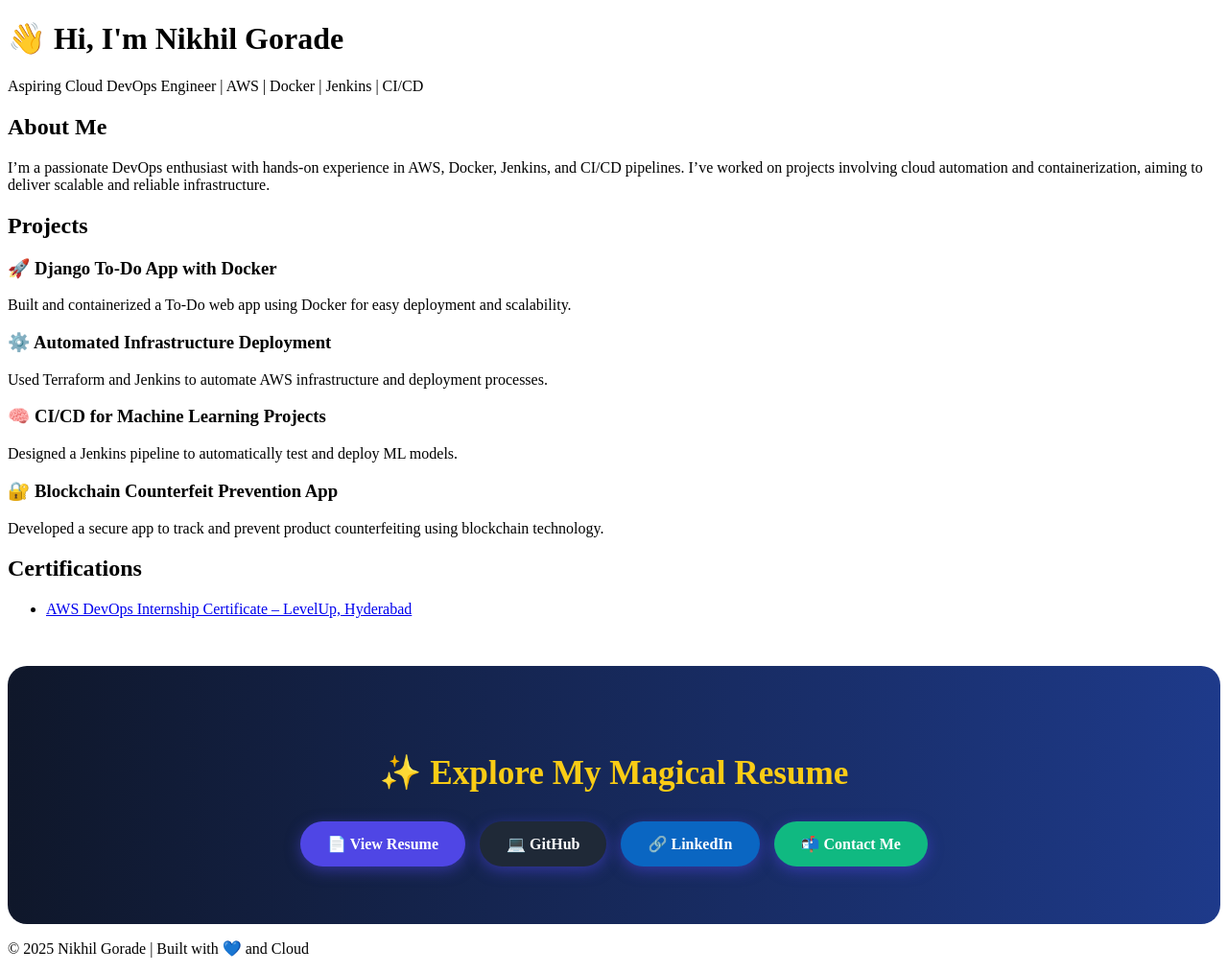
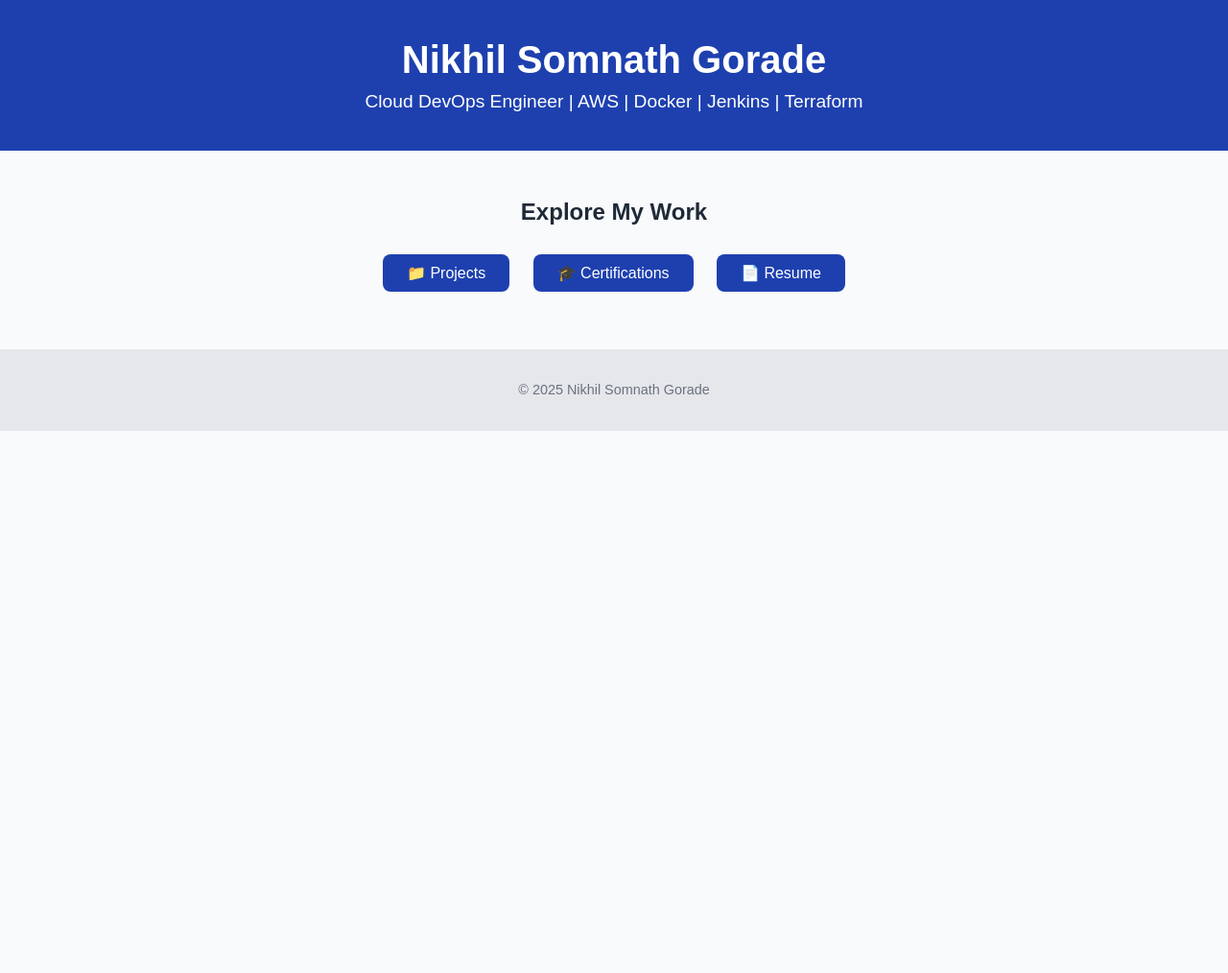
Before and after one commit to niks1212/s3-github-cicd, a plain HTML site: page index.html in a window 1280 px wide. Shown: the whole page at 96% size. After the commit the page ends 800 px from the top, so only its background shows below. Drawn offline with Linux system fonts and the light colour scheme.

Commit message:
portfolio

```diff
--- a/index.html
+++ b/index.html
@@ -1,77 +1,62 @@
 <!DOCTYPE html>
 <html lang="en">
+
 <head>
-  <meta charset="UTF-8" />
-  <meta name="viewport" content="width=device-width, initial-scale=1.0"/>
-  <title>Nikhil Gorade | DevOps Portfolio</title>
-  <link rel="stylesheet" href="style.css"/>
+  <meta charset="UTF-8">
+  <meta name="viewport" content="width=device-width, initial-scale=1.0">
+  <title>Nikhil's Portfolio</title>
+  <link rel="stylesheet" href="style.css">
 </head>
+
 <body>
-
-  <!-- Hero Section -->
-  <header class="hero">
-    <h1>👋 Hi, I'm <span class="highlight">Nikhil Gorade</span></h1>
-    <p>Aspiring Cloud DevOps Engineer | AWS | Docker | Jenkins | CI/CD</p>
+  <header>
+    <h1>Nikhil Somnath Gorade</h1>
+    <p>Cloud DevOps Engineer | AWS | Docker | Jenkins | Terraform</p>
   </header>
 
-  <!-- About Me -->
-  <section class="about">
-    <h2>About Me</h2>
-    <p>
-      I’m a passionate DevOps enthusiast with hands-on experience in AWS, Docker, Jenkins, and CI/CD pipelines.
-      I’ve worked on projects involving cloud automation and containerization, aiming to deliver scalable and reliable infrastructure.
-    </p>
-  </section>
-
-  <!-- Projects -->
-  <section class="projects">
-    <h2>Projects</h2>
-    <div class="project-list">
-      <div class="project">
-        <h3>🚀 Django To-Do App with Docker</h3>
-        <p>Built and containerized a To-Do web app using Docker for easy deployment and scalability.</p>
-      </div>
-      <div class="project">
-        <h3>⚙️ Automated Infrastructure Deployment</h3>
-        <p>Used Terraform and Jenkins to automate AWS infrastructure and deployment processes.</p>
-      </div>
-      <div class="project">
-        <h3>🧠 CI/CD for Machine Learning Projects</h3>
-        <p>Designed a Jenkins pipeline to automatically test and deploy ML models.</p>
-      </div>
-      <div class="project">
-        <h3>🔐 Blockchain Counterfeit Prevention App</h3>
-        <p>Developed a secure app to track and prevent product counterfeiting using blockchain technology.</p>
-      </div>
+  <section class="section-buttons">
+    <h2>Explore My Work</h2>
+    <div class="buttons">
+      <button onclick="showSection('projects')">📁 Projects</button>
+      <button onclick="showSection('certifications')">🎓 Certifications</button>
+      <button onclick="showSection('resume')">📄 Resume</button>
     </div>
   </section>
 
-  <!-- Certifications -->
-  <section class="certifications">
-    <h2>Certifications</h2>
+  <section id="projects" class="hidden-section">
+    <h3>Projects</h3>
     <ul>
-      <li>
-        <a href="https://drive.google.com/file/d/1_m4snR0NdwjN7OovwU8IjAuh_ZM4CgGe/view?usp=sharing" target="_blank">
-          AWS DevOps Internship Certificate – LevelUp, Hyderabad
-        </a>
-      </li>
+      <li>Django To-Do App with Docker</li>
+      <li>Automated Infrastructure Deployment with Terraform & Jenkins</li>
+      <li>CI/CD Pipeline for Machine Learning Projects</li>
+      <li>Blockchain-Based Counterfeit Prevention Application</li>
+      <li>Two-Digit Object Counter using 7-Segment Display</li>
     </ul>
   </section>
 
-  <!-- Magical Resume -->
-  <section class="resume-cta">
-    <h2>✨ Explore My Magical Resume</h2>
-    <div class="buttons">
-      <a href="your-resume-link.pdf" class="btn resume" target="_blank">📄 View Resume</a>
-      <a href="https://github.com/niks1212" class="btn github" target="_blank">💻 GitHub</a>
-      <a href="https://www.linkedin.com/in/nikhil-gorade-74b015216/" class="btn linkedin" target="_blank">🔗 LinkedIn</a>
-      <a href="mailto:gorde1212nikhil@gmail.com" class="btn contact">📬 Contact Me</a>
-    </div>
+  <section id="certifications" class="hidden-section">
+    <h3>Certifications</h3>
+    <ul>
+      <li><a href="https://drive.google.com/file/d/1_m4snR0NdwjN7OovwU8IjAuh_ZM4CgGe/view?usp=sharing" target="_blank">AWS DevOps Internship – LevelUp</a></li>
+    </ul>
+  </section>
+
+  <section id="resume" class="hidden-section">
+    <h3>My Resume</h3>
+    <a href="your-resume-link.pdf" class="btn" target="_blank">📄 Download Resume</a>
   </section>
 
   <footer>
-    <p>© 2025 Nikhil Gorade | Built with 💙 and Cloud</p>
+    <p>&copy; 2025 Nikhil Somnath Gorade</p>
   </footer>
 
+  <script>
+    function showSection(id) {
+      const sections = document.querySelectorAll('.hidden-section');
+      sections.forEach(section => section.style.display = 'none');
+      document.getElementById(id).style.display = 'block';
+    }
+  </script>
 </body>
+
 </html>
--- a/style.css
+++ b/style.css
@@ -1,42 +1,91 @@
-.resume-cta {
-  text-align: center;
-  padding: 60px 20px;
-  background: linear-gradient(to right, #0f172a, #1e3a8a);
-  border-radius: 20px;
-  margin-top: 50px;
-  color: white;
+body {
+  font-family: Arial, sans-serif;
+  margin: 0;
+  padding: 0;
+  background: #f9fafb;
+  color: #1f2937;
 }
 
-.resume-cta h2 {
-  font-size: 2.2rem;
-  margin-bottom: 30px;
-  color: #facc15;
+header {
+  background-color: #1e40af;
+  color: white;
+  padding: 40px 20px;
+  text-align: center;
 }
 
-.buttons {
-  display: flex;
-  flex-wrap: wrap;
-  justify-content: center;
-  gap: 15px;
+header h1 {
+  margin: 0;
+  font-size: 2.5rem;
+}
+
+header p {
+  margin: 10px 0 0;
+  font-size: 1.2rem;
+}
+
+.section-buttons {
+  text-align: center;
+  margin-top: 50px;
+}
+
+.section-buttons button {
+  padding: 10px 25px;
+  margin: 10px;
+  border: none;
+  border-radius: 8px;
+  background-color: #1e40af;
+  color: white;
+  font-size: 1rem;
+  cursor: pointer;
+  transition: background-color 0.3s;
+}
+
+.section-buttons button:hover {
+  background-color: #2563eb;
+}
+
+.hidden-section {
+  display: none;
+  margin: 30px auto;
+  max-width: 800px;
+  padding: 20px;
+  border-radius: 12px;
+  background-color: #ffffff;
+  box-shadow: 0 0 10px rgba(0,0,0,0.05);
+}
+
+.hidden-section h3 {
+  margin-bottom: 15px;
+  font-size: 1.5rem;
+  border-bottom: 2px solid #ddd;
+  padding-bottom: 10px;
+}
+
+.hidden-section ul {
+  list-style-type: disc;
+  padding-left: 20px;
+  line-height: 1.6;
 }
 
 .btn {
   display: inline-block;
-  padding: 14px 28px;
-  border-radius: 40px;
-  font-weight: 600;
+  padding: 10px 20px;
+  background-color: #2563eb;
+  color: white;
+  border-radius: 6px;
   text-decoration: none;
-  transition: all 0.3s ease;
-  color: #fff;
-  background: #4f46e5;
-  box-shadow: 0 4px 15px rgba(79, 70, 229, 0.5);
+  transition: background-color 0.3s;
 }
 
 .btn:hover {
-  transform: scale(1.05);
-  box-shadow: 0 6px 20px rgba(79, 70, 229, 0.7);
+  background-color: #1d4ed8;
 }
 
-.btn.github { background: #1f2937; }
-.btn.linkedin { background: #0a66c2; }
-.btn.contact { background: #10b981; }
+footer {
+  text-align: center;
+  padding: 20px;
+  background-color: #e5e7eb;
+  margin-top: 50px;
+  font-size: 0.9rem;
+  color: #6b7280;
+}
```
